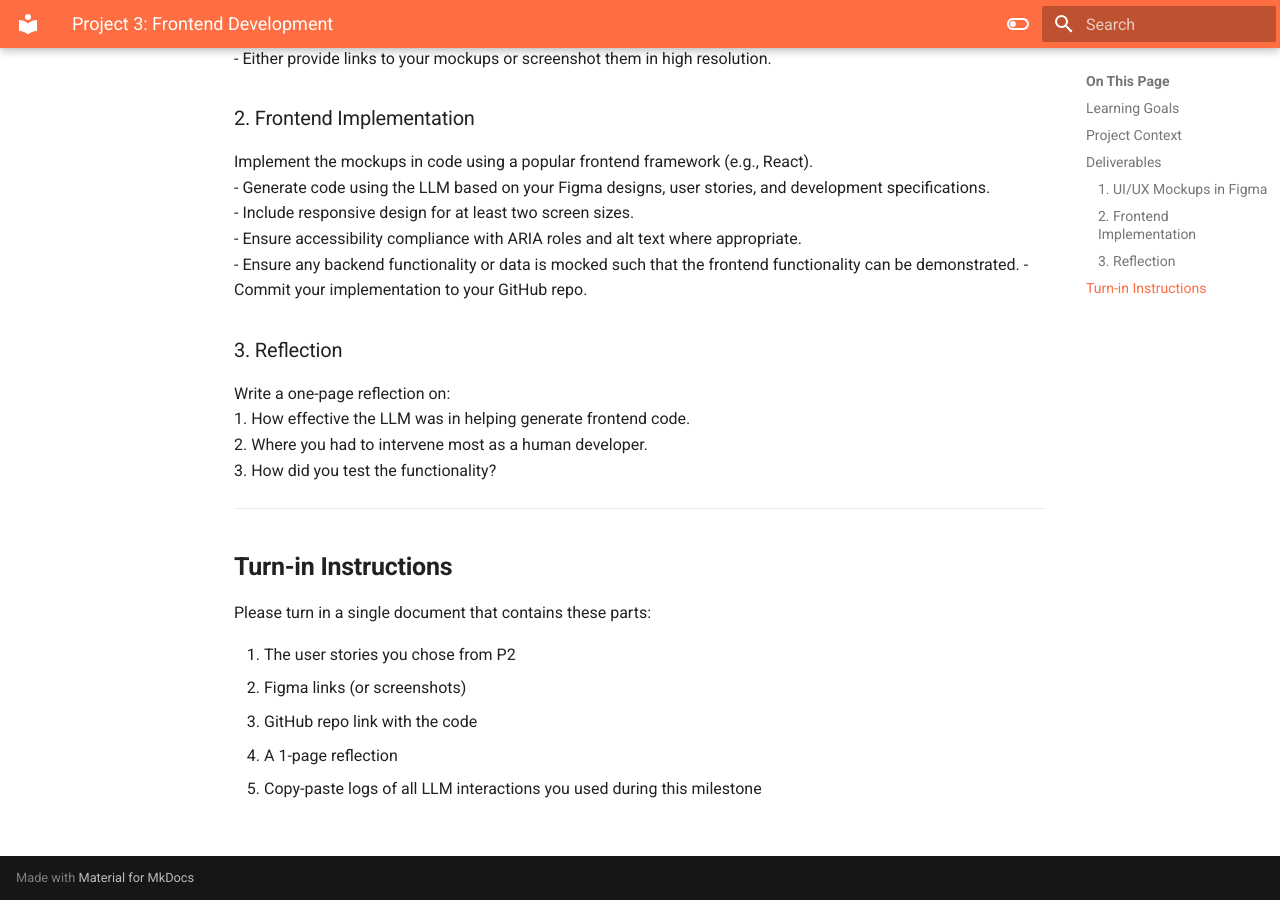
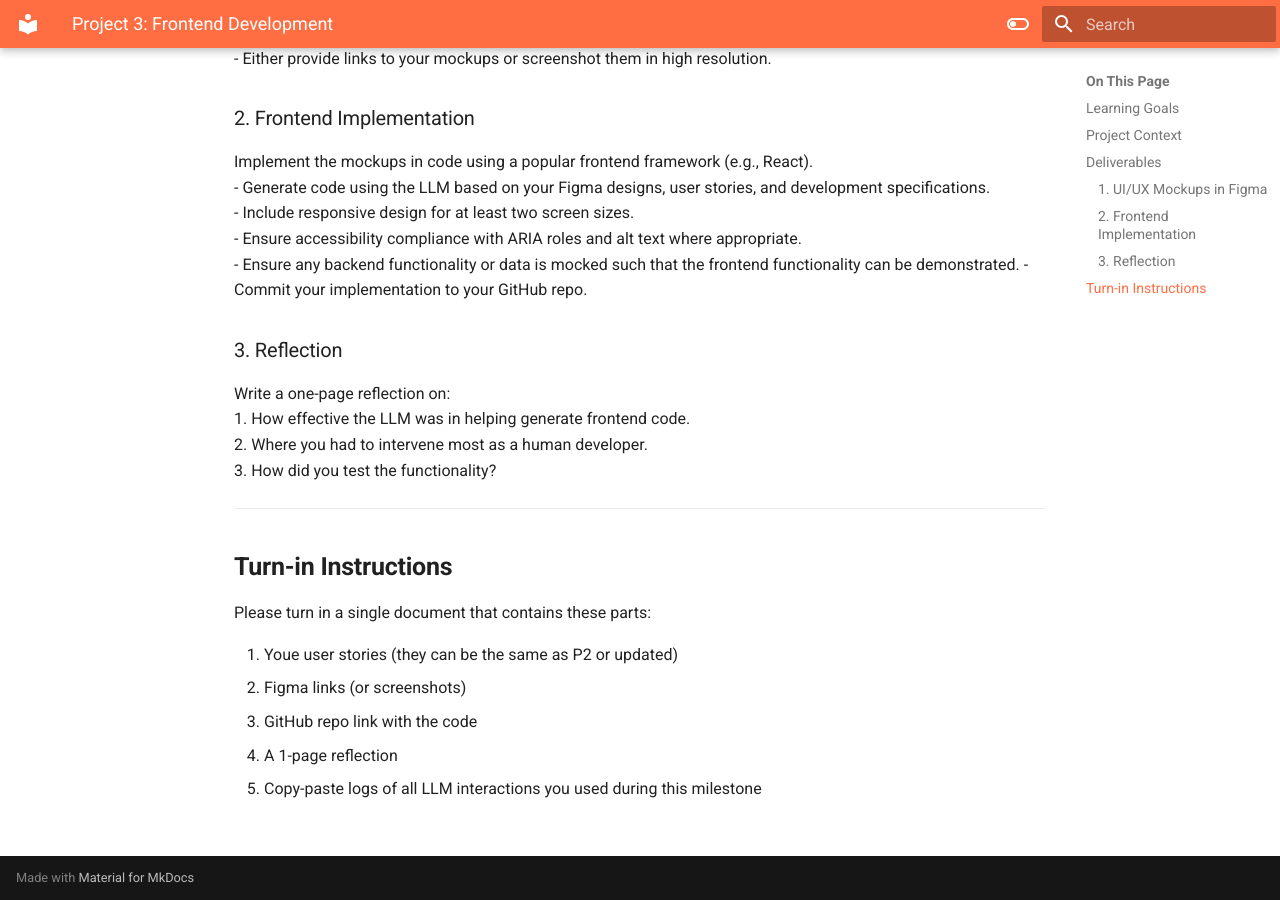
Before and after one commit to AI-Developer-Tools/ai-developer-tools.github.io, an MkDocs documentation site: the page built from docs/project/p3.md, in a window 1280 px wide and 900 px high, scrolled down 1002 px. Built offline with MkDocs 1.6.1 and Material for MkDocs 9.7.7, drawn with Linux system fonts in a browser that asks for light colours.

Commit message:
Minor adjustment.

```diff
--- a/docs/project/p3.md
+++ b/docs/project/p3.md
@@ -46,7 +46,7 @@ Write a one-page reflection on:
 
 Please turn in a single document that contains these parts:
 
-1. The user stories you chose from P2
+1. Youe user stories (they can be the same as P2 or updated)
 2. Figma links (or screenshots)
 3. GitHub repo link with the code
 4. A 1-page reflection
```
